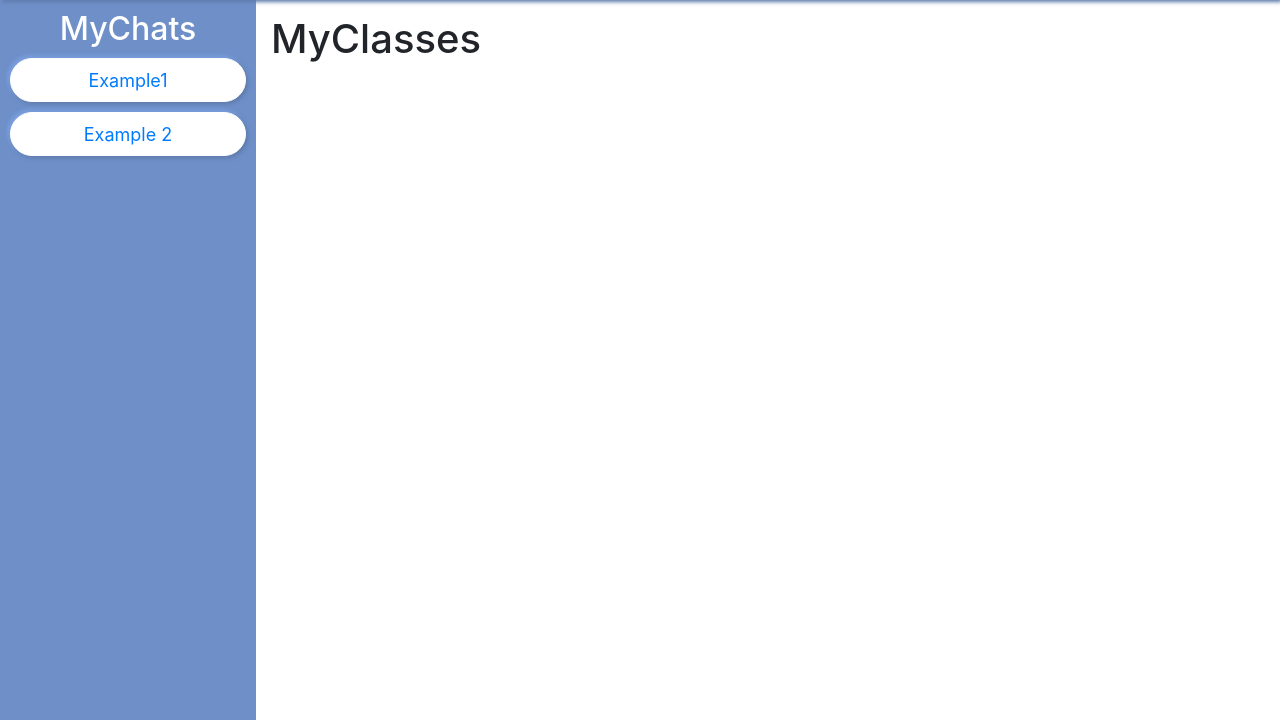
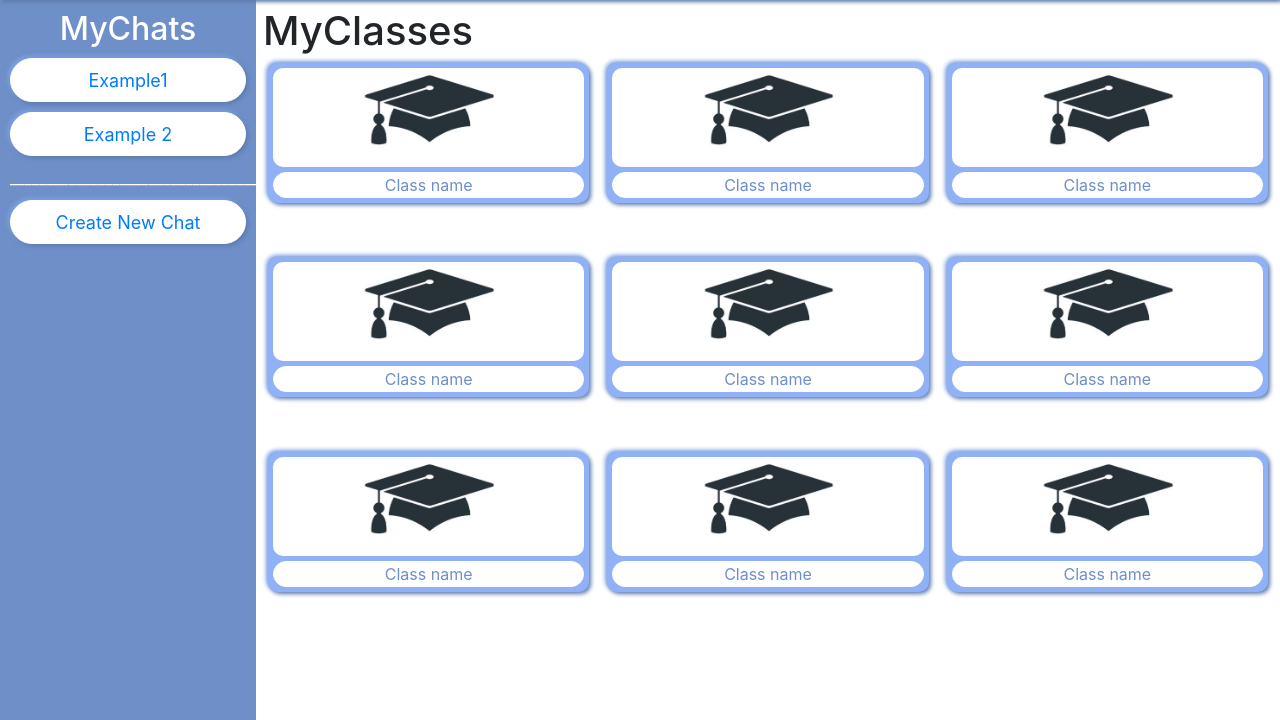
Before and after one commit to JoeJ1/WAD2_Group_Project, a Django app: page /chat/ in a window 1280 px wide. Shown: the part 80-800 px from the top of the page. Run offline with Django 3.2, Linux system fonts and the light colour scheme; some libraries are stand-ins or nearby versions.

Commit message:
mainpage wireframe templated

```diff
--- a/static/styles/mainpage.css
+++ b/static/styles/mainpage.css
@@ -57,7 +57,7 @@ main{
 }
 
 .gird-child-myclasses {
-    padding: 15px;
+    padding: 7px;
     background-color: white;
 }
 
@@ -74,3 +74,45 @@ main{
     box-shadow:  2px 2px 4px var(--dark-shadow-col),
     -2px -2px 4px var(--light-shadow-col);
 }
+
+.grid_myClasses{
+    color:white;
+    display: grid;
+    grid-gap: 18px;
+    margin-left:5px;
+    margin-right: 5px;
+    grid-template-columns: 1fr 1fr 1fr;
+    height: 80%;
+    grid-template-rows: 1fr 1fr 1fr;
+    grid-template-rows: 1fr 1fr 1fr;
+    grid-template-rows: 1fr 1fr 1fr;
+}
+
+
+.grid-child-myclassicon{
+    background-color: var(--main-col-light);
+    padding:5px;
+    border-radius: 10px;
+    text-align: center;
+    box-shadow:  2px 2px 4px var(--dark-shadow-col),
+    -2px -2px 4px var(--light-shadow-col);
+}
+
+.imagebackground{
+    border:2px solid white;
+    border-radius: 10px;
+    background-color: white;
+    margin-bottom: 5px;
+}
+
+img {
+    height :95px;
+    width:auto;
+}
+
+.classname{
+    color : var(--main-col);
+    background-color: white;
+    border:1px solid white;
+    border-radius: 20px;
+}
--- a/templates/chat/MainPage.html
+++ b/templates/chat/MainPage.html
@@ -23,14 +23,71 @@
 <ul style = "list-style-type: none; margin:0;padding:0;">
   <li class = "urlbuttons"><a href="#">Example1</a></li>
   <li class = "urlbuttons"><a href="#">Example 2</a></li>
+  <li style = "text-align: center; color:white">__________________________________</li>
+  <li class = "urlbuttons"><a href="#">Create New Chat</a></li>
 </ul>
 
 </div>
     <div class="gird-child-myclasses">
       <h1>MyClasses</h1>
+      <div class = "grid_myClasses">
+        <a href="#">
+        <div class = "grid-child-myclassicon">
+          <div class = "imagebackground"><img src = "{% static 'images/classhat.jpg' %}" alt = "teacher hat"></div>
+          <div class = classname>Class name </div>
+        </div>
+      </a>
 
+                <a href="#">
+        <div class = "grid-child-myclassicon">
+          <div class = "imagebackground"><img src = "{% static 'images/classhat.jpg' %}" alt = "teacher hat"></div>
+          <div class = classname>Class name </div>
+        </div>
+      </a>
+      <a href="#">
+        <div class = "grid-child-myclassicon">
+          <div class = "imagebackground"><img src = "{% static 'images/classhat.jpg' %}" alt = "teacher hat"></div>
+          <div class = classname>Class name </div>
+        </div>
+      </a>
+      <a href="#">
+        <div class = "grid-child-myclassicon">
+          <div class = "imagebackground"><img src = "{% static 'images/classhat.jpg' %}" alt = "teacher hat"></div>
+          <div class = classname>Class name </div>
+        </div>
+      </a>
+      <a href="#">
+        <div class = "grid-child-myclassicon">
+          <div class = "imagebackground"><img src = "{% static 'images/classhat.jpg' %}" alt = "teacher hat"></div>
+          <div class = classname>Class name </div>
+        </div>
+      </a>
+      <a href="#">
+        <div class = "grid-child-myclassicon">
+          <div class = "imagebackground"><img src = "{% static 'images/classhat.jpg' %}" alt = "teacher hat"></div>
+          <div class = classname>Class name </div>
+        </div>
+      </a>
+      <a href="#">
+        <div class = "grid-child-myclassicon">
+          <div class = "imagebackground"><img src = "{% static 'images/classhat.jpg' %}" alt = "teacher hat"></div>
+          <div class = classname>Class name </div>
+        </div>
+      </a>
+      <a href="#">
+        <div class = "grid-child-myclassicon">
+          <div class = "imagebackground"><img src = "{% static 'images/classhat.jpg' %}" alt = "teacher hat"></div>
+          <div class = classname>Class name </div>
+        </div>
+      </a>
+      <a href="#">
+        <div class = "grid-child-myclassicon">
+          <div class = "imagebackground"><img src = "{% static 'images/classhat.jpg' %}" alt = "teacher hat"></div>
+          <div class = classname>Class name </div>
+        </div>
+      </a>
 
-
+      </div>
     </div>
   </div>
 
```
Also changed, not shown: static/images/classhat.JPG (added), static/images/classhat.png (added).
